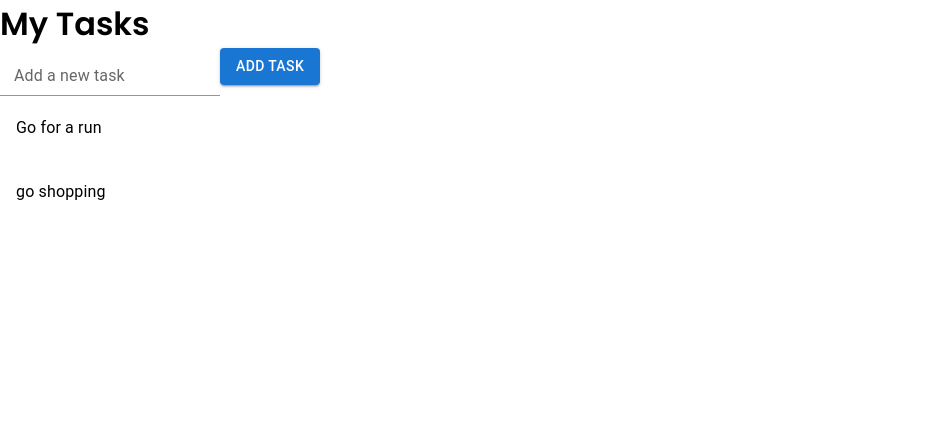
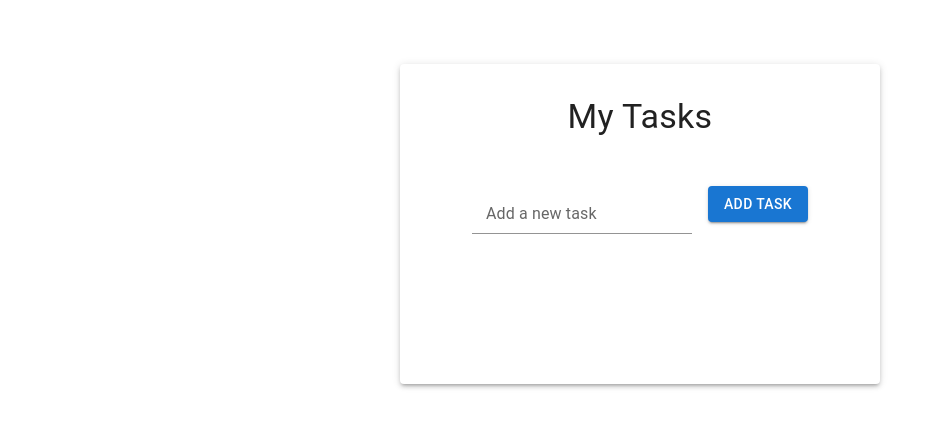
Before and after one commit to igal1290/todo-application, a React (Create React App) app: page / in a window 1280 px wide. Shown: the top 428 px of the page, without its empty margins (0-943 px from the left). Built offline with nearby package versions, Linux system fonts and the light colour scheme.

Commit message:
add new card components from material-ui and create home css file for home page

```diff
--- a/src/pages/Home.jsx
+++ b/src/pages/Home.jsx
@@ -3,11 +3,21 @@ import { useState } from 'react';
 // components
 import TaskItem from '../components/TaskItem';
 // metrial-ui
-import { Button, FormControl, Input, InputLabel } from '@mui/material';
+import {
+  Button,
+  FormControl,
+  Input,
+  InputLabel,
+  Card,
+  CardContent,
+  Typography,
+} from '@mui/material';
+// css
+import classes from '../styles/Home.module.css';
 
 const Home = () => {
   // state
-  const [todoTasks, setTodoTasks] = useState(['Go for a run', 'go shopping']);
+  const [todoTasks, setTodoTasks] = useState([]);
   const [input, setInput] = useState('');
   const [taskIsAdded, setTaskisAdded] = useState(true);
 
@@ -30,13 +40,25 @@ const Home = () => {
 
   return (
     <div>
-      <h1>My Tasks</h1>
-      <form>
+      <Card
+        elevation={3}
+        sx={{ width: 480, minHeight: 320, mx: 'auto', mt: '4rem' }}
+      >
+        <CardContent>
+          <Typography mt={2} mb={6} align="center" gutterBottom variant="h4">
+            My Tasks
+          </Typography>
+          <form className={classes.form}>
             <FormControl>
               <InputLabel>Add a new task</InputLabel>
               <Input type="text" value={input} onChange={handleChange} />
             </FormControl>
-        <Button type="submit" onClick={addTask} variant="contained">
+            <Button
+              sx={{ ml: '1rem' }}
+              type="submit"
+              onClick={addTask}
+              variant="contained"
+            >
               Add Task
             </Button>
           </form>
@@ -45,7 +67,15 @@ const Home = () => {
               <TaskItem task={task} />
             ))}
           </ul>
-      <div>{!taskIsAdded && <p>Please add a task</p>}</div>
+          <div>
+            {!taskIsAdded && (
+              <Typography mt={4} align="center" variant="h6" color="orangered">
+                Please add a task
+              </Typography>
+            )}
+          </div>
+        </CardContent>
+      </Card>
     </div>
   );
 };
--- /dev/null
+++ b/src/styles/Home.module.css
@@ -0,0 +1,3 @@
+.form {
+  text-align: center;
+}
```
Lines whose indentation alone changed are shown as unchanged.
